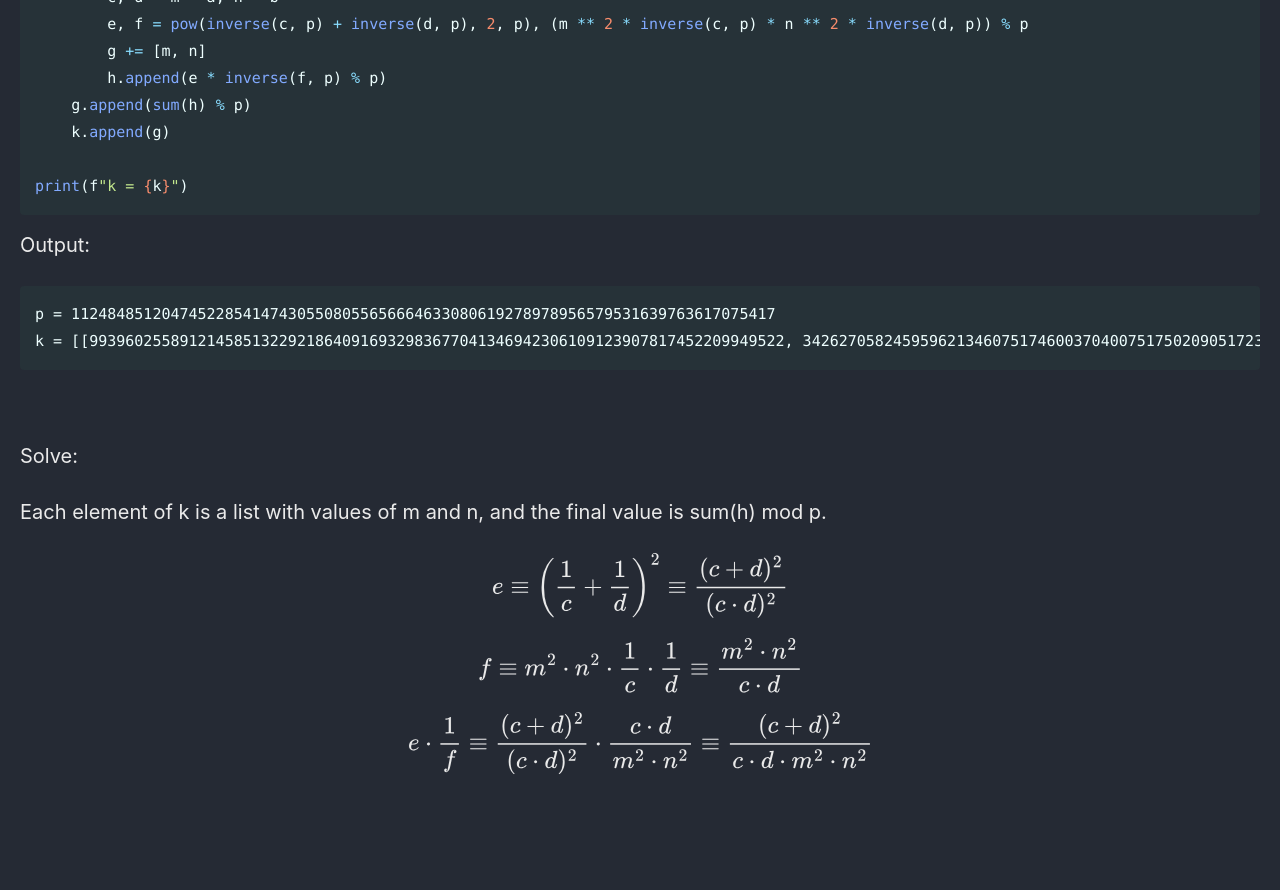
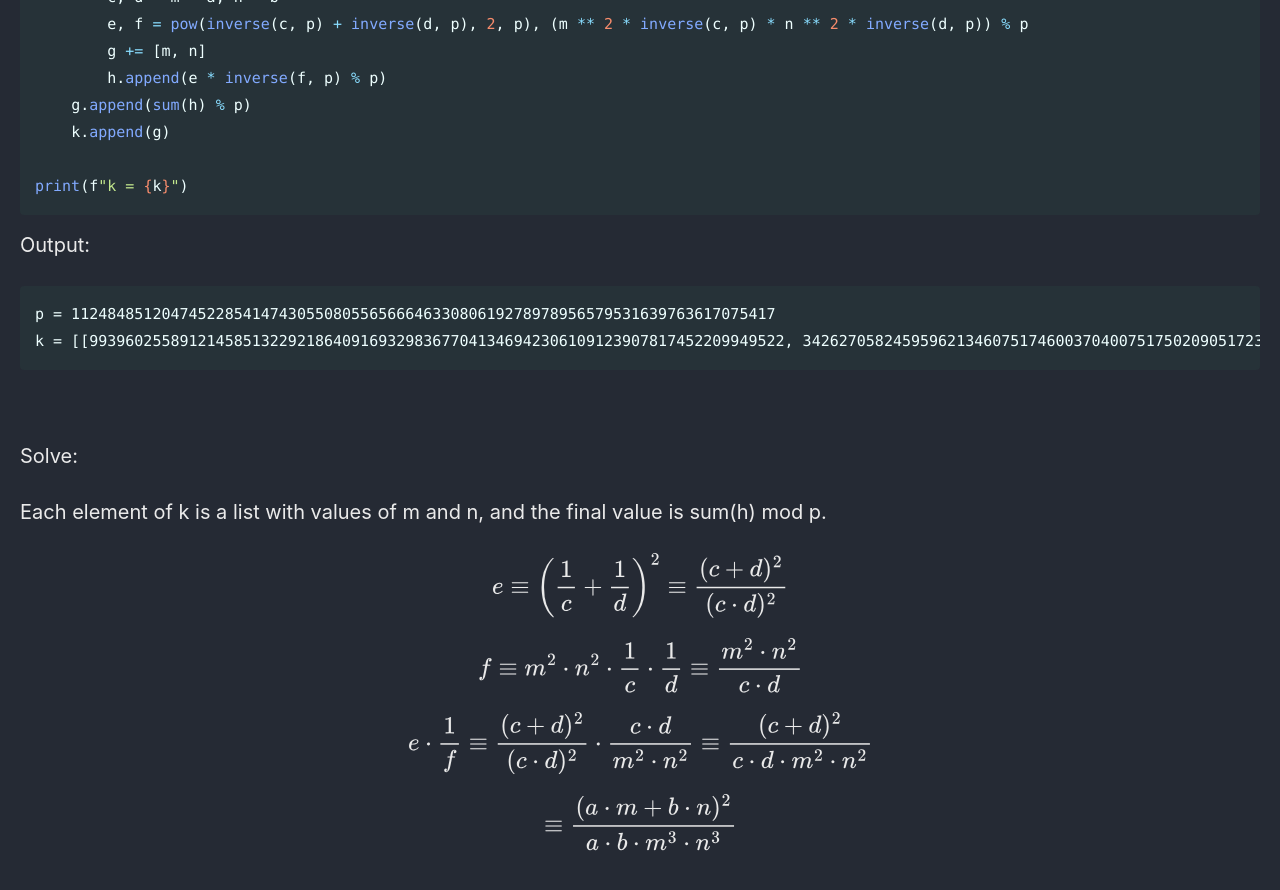
Before and after one commit to Connor-McCartney/Connor-McCartney.github.io, a Jekyll site: the page built from _pages/cryptography/other/syntelestis-Pearl-CTF-2024.md, in a window 1280 px wide and 900 px high, scrolled down 699 px. Shown: the top 890 px of the window. Built offline with Jekyll 4.4.1, drawn with Linux system fonts in a browser that asks for light colours; cached includes are drawn as plain includes; before the commit the page ends 1523 px from its top, so only the background shows below that.

Commit message:
Update syntelestis-Pearl-CTF-2024.md

```diff
--- a/_pages/cryptography/other/syntelestis-Pearl-CTF-2024.md
+++ b/_pages/cryptography/other/syntelestis-Pearl-CTF-2024.md
@@ -54,3 +54,5 @@ $$e \equiv \left( \frac{1}{c} + \frac{1}{d} \right)^2 \equiv \frac{(c+d)^2}{(c \
 $$f \equiv m^2 \cdot n^2 \cdot \frac{1}{c} \cdot \frac{1}{d} \equiv \frac{m^2 \cdot n^2}{c \cdot d}$$
 
 $$e \cdot \frac{1}{f} \equiv \frac{(c+d)^2}{(c \cdot d)^2} \cdot \frac{c \cdot d}{m^2 \cdot n^2} \equiv \frac{(c+d)^2}{c \cdot d \cdot m^2 \cdot n^2}$$
+
+$$\equiv \frac{(a \cdot m + b \cdot n)^2}{a \cdot b \cdot m^3 \cdot n^3}$$
```
